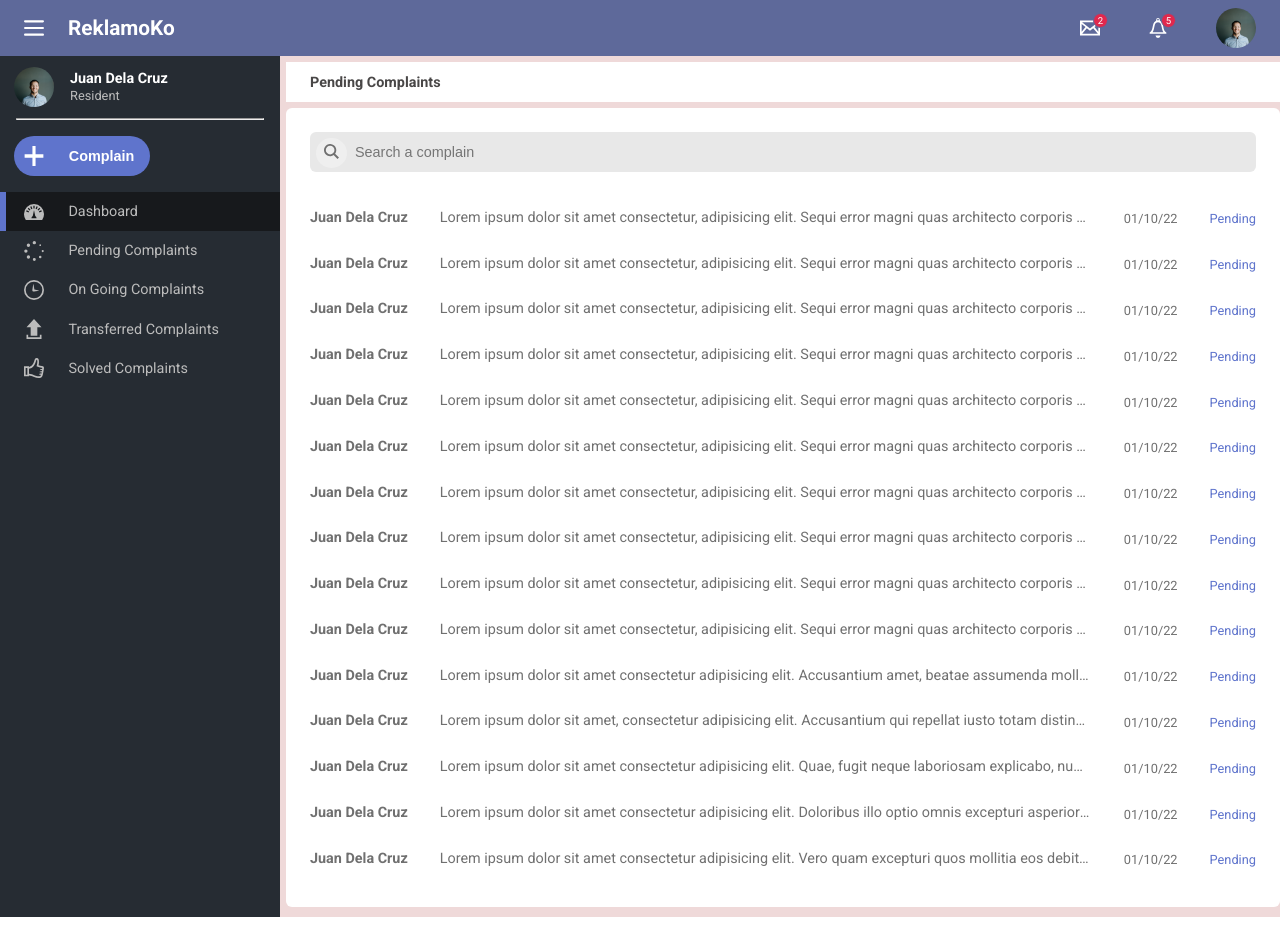
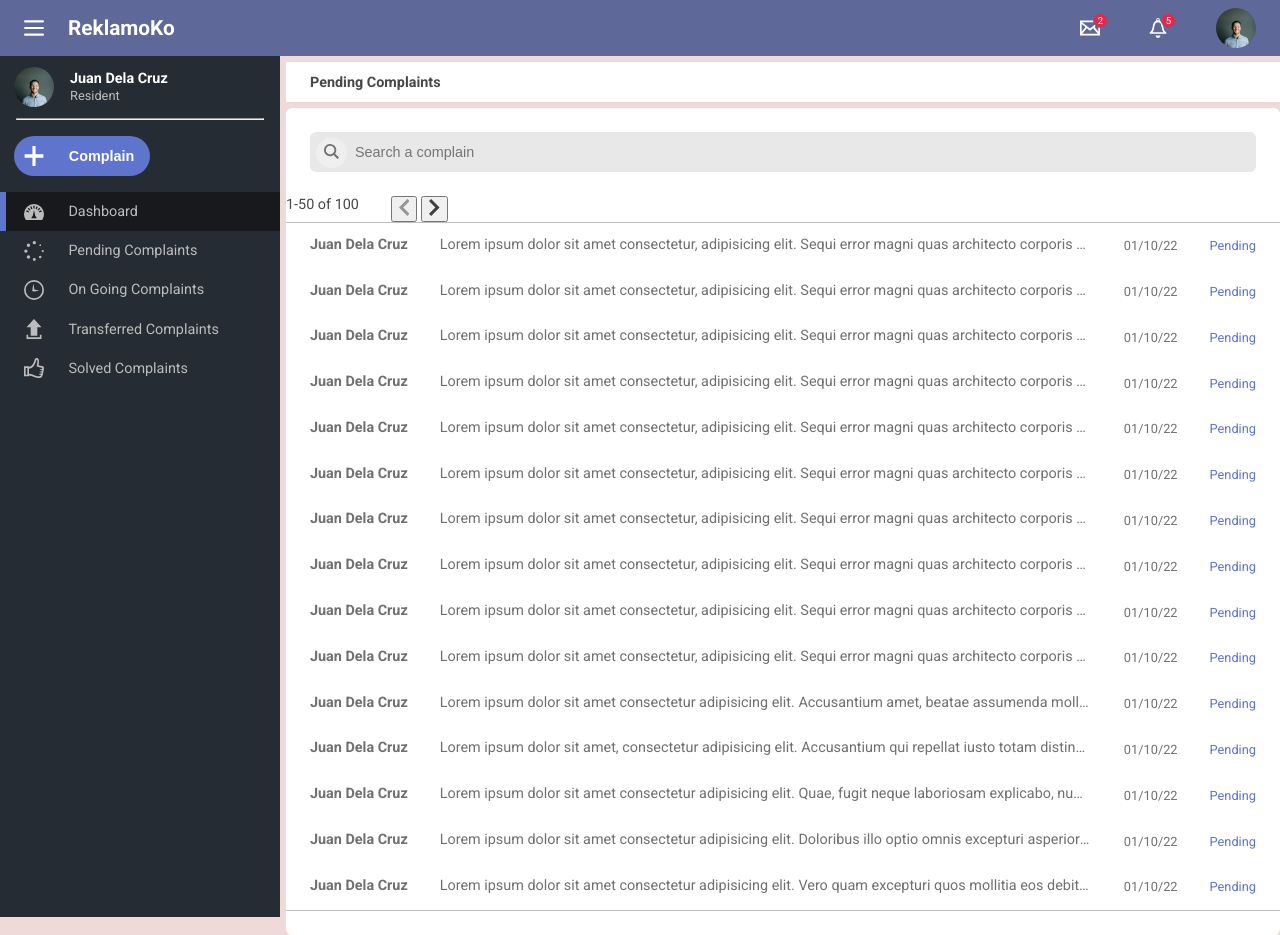
Before and after one commit to arsi21/ReklamoKo, a PHP site: page /pending-complaints.php in a window 1280 px wide. Run offline with PHP 8.4, Linux system fonts and the light colour scheme.

Commit message:
add content page indicator in pending complaints

```diff
--- a/src/css/style.css
+++ b/src/css/style.css
@@ -424,6 +424,20 @@ body {
   padding-block: 24px;
   background-color: white;
   margin-inline: auto;
+}
+.content__pages__indicator {
+  display: flex;
+  gap: 2rem;
+}
+.content__page__num span {
+  color: #494747;
+  font-size: 0.9rem;
+}
+.content__hr {
+  width: 100%;
+  height: 1px;
+  border: none;
+  background-color: #BCBCBC;
 }
 .content__item__cont {
   max-width: 100%;
--- a/src/pending-complaints.php
+++ b/src/pending-complaints.php
@@ -19,6 +19,26 @@
                     <input class="content__search" id="search_input" type="search" name="search" placeholder="Search a complain">
                 </form>
 
+                <div class="content__pages__indicator">
+                    <div class="content__page__num">
+                        <span>1</span><span>-</span><span>50</span><span> of </span><span>100</span>
+                    </div>
+
+                    <div class="content__page__action">
+                        <button>
+                            <svg xmlns="http://www.w3.org/2000/svg" width="10.583" height="16.934" viewBox="0 0 10.583 16.934">
+                            <path id="arrow" d="M5,2.117,7.157,0l8.427,8.467L7.157,16.934,5,14.817l6.35-6.35Z" transform="translate(15.583 16.934) rotate(180)" fill="#979797"/>
+                            </svg>
+                        </button>
+                        <button>
+                            <svg xmlns="http://www.w3.org/2000/svg" width="10.583" height="16.934" viewBox="0 0 10.583 16.934">
+                            <path id="arrow" d="M5,2.117,7.157,0l8.427,8.467L7.157,16.934,5,14.817l6.35-6.35Z" transform="translate(-5)" fill="#403f3f"/>
+                            </svg>
+                        </button>
+                    </div>
+                </div>
+
+                <hr class="content__hr">
 
                 <div class="content__item__list__cont">
                     <div class="content__item__cont">
@@ -156,6 +176,7 @@
                         </div>
                     </div>
                 </div>
+                <hr class="content__hr">
             </div>
         </section>
     </div>
--- a/src/sass/layout/_content.scss
+++ b/src/sass/layout/_content.scss
@@ -1,5 +1,4 @@
 @use '../abstracts/variables';
-
 
 .content {
 
@@ -25,6 +24,25 @@
         padding-block: 24px;
         background-color: variables.$clr-light;
         margin-inline: auto;
+    }
+
+    &__pages__indicator {
+        display: flex;
+        gap: 2rem;
+    }
+
+    &__page__num {
+        span {
+            color: variables.$clr-font-dark-80;
+            font-size: variables.$fs-regular;
+        }
+    }
+
+    &__hr {
+        width: 100%;
+        height: 1px;
+        border: none;
+        background-color: variables.$clr-font-dark-50;
     }
 
     &__item__cont {
```
